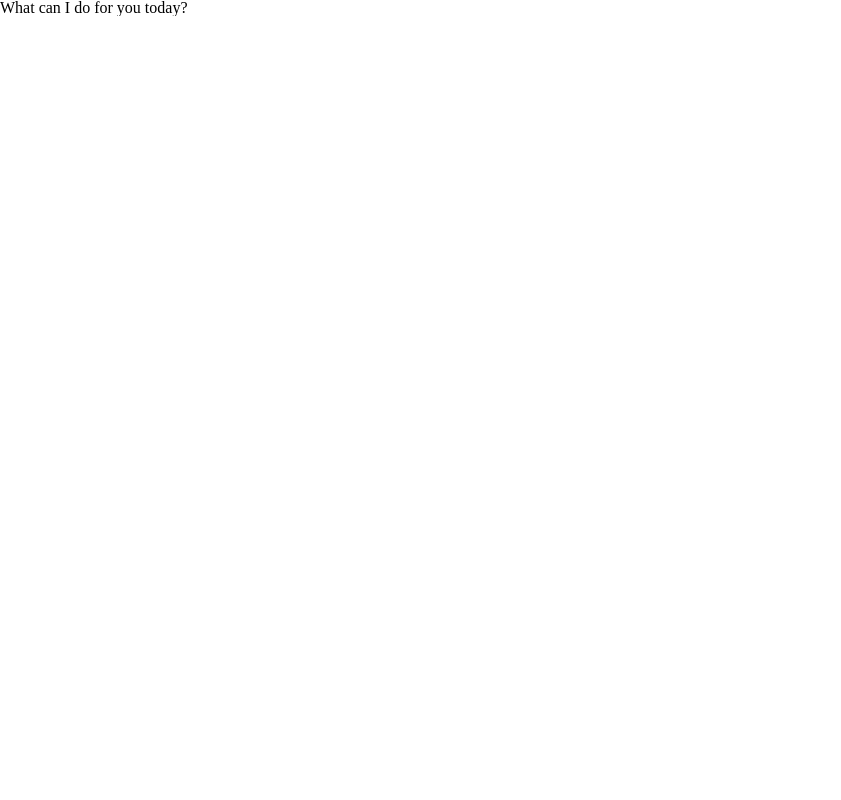
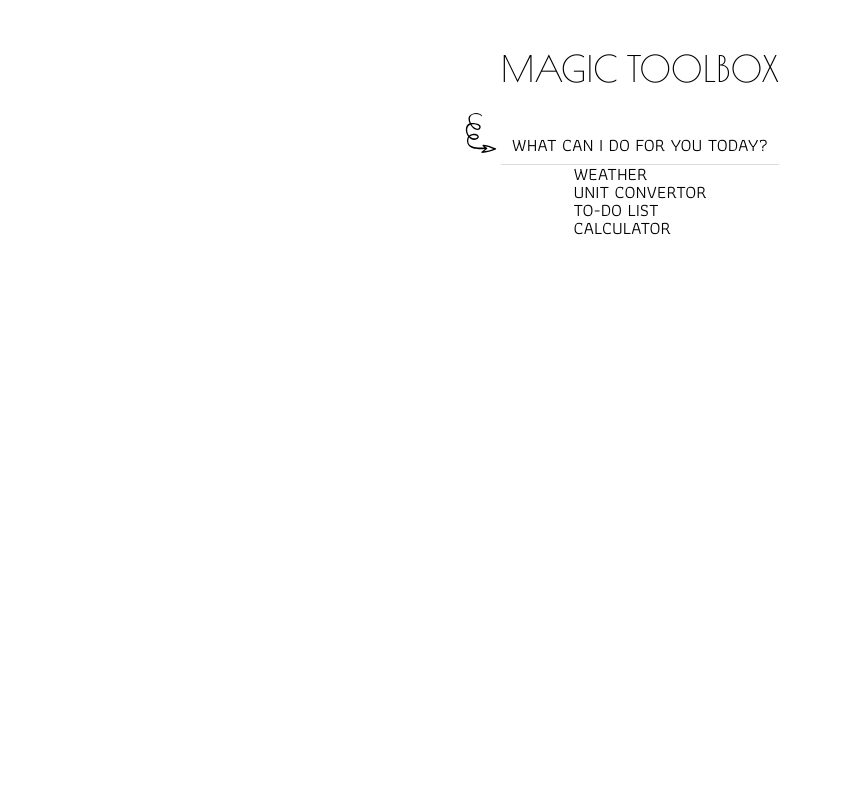
Before and after one commit to robhhr/magic-toolbox, a website: page index.html in a window 1280 px wide. Shown: the top 800 px of the page, without its empty margins (0-841 px from the left). Drawn offline with nearby package versions, Linux system fonts and the light colour scheme.

Commit message:
header cleanup and styling

```diff
--- a/index.html
+++ b/index.html
@@ -9,7 +9,11 @@
     <title>Magic Toolbox!</title>
 </head>
 <body>
-        <h1 class="title-animated">What can I do for you today?</h1>
+    <div class="title-section">
+        <h1 class="title">Magic Toolbox</h1>
+        <div class="curly-arrow"></div>
+        <h2 class="title-animated">What can I do for you today?</h2>
+    </div>
     <header>
         <nav>
             <ul>
--- a/src/sass/_nav.scss
+++ b/src/sass/_nav.scss
@@ -1,6 +1,45 @@
+.title-section {
+    display: flex;
+    flex-direction: column;
+    position: relative;
+    margin: 0 auto;
+    border-bottom: 1px solid $grey;
+}
+
+.title {
+    font-family: 'Poiret One';
+    font-size: 2.25rem;
+    text-transform: uppercase;
+    margin: 50px 0;
+    cursor: pointer;
+}
+
+.title-animated {
+    text-align: center;
+    color: black;
+    font-family: 'Athiti';
+    text-transform: uppercase;
+    font-size: 18px;
+    width: 260px;
+    align-self: center;
+    padding-bottom: 10px;
+}
+
+.curly-arrow {
+    background-image: url(../../images/arrow-pointer.svg);
+    background-size: contain;
+    background-repeat: no-repeat;
+    transform: rotate(90deg);
+    height: 60px;
+    width: 40px;
+    position: absolute;
+    left: -50px;
+    bottom: 1px;
+}
+
 header {
     margin: 0 auto;
-    margin-top: 100%;
+    // margin-top: 100%;
 }
 
 ul {
--- a/src/sass/_typography.scss
+++ b/src/sass/_typography.scss
@@ -3,31 +3,4 @@ html, body {
 }
 
 @import url('https://fonts.googleapis.com/css?family=Athiti&display=swap');
-
-.title-animated {
-    animation: typewriter 5s steps(40) 1s 1 normal both,
-    blinkTextCursor 500ms steps(40) infinite normal;
-    animation-iteration-count: infinite;
-    overflow: hidden;
-    white-space: nowrap;
-    color: black;
-    border-right: 2px solid rgba(255, 255, 255, 0.75);
-}
-
-@keyframes typewriter {
-    from {
-        width: 0;
-    }
-    to {
-        width: 16em;
-    }
-}
-
-@keyframes blinkTextCursor {
-    from {
-        border-right-color: rgba(255, 255, 255, 0.75);
-    }
-    to {
-        border-right-color: transparent;
-    }
-}
+@import url('https://fonts.googleapis.com/css?family=Poiret+One&display=swap');
--- a/src/sass/_variables.scss
+++ b/src/sass/_variables.scss
@@ -1,2 +1,3 @@
 // Colors
 $black: #000000;
+$grey: #DCDCDC;
```
Also changed, not shown: build/css/style.min.css, images/arrow-pointer.svg (added), 1 other file.
